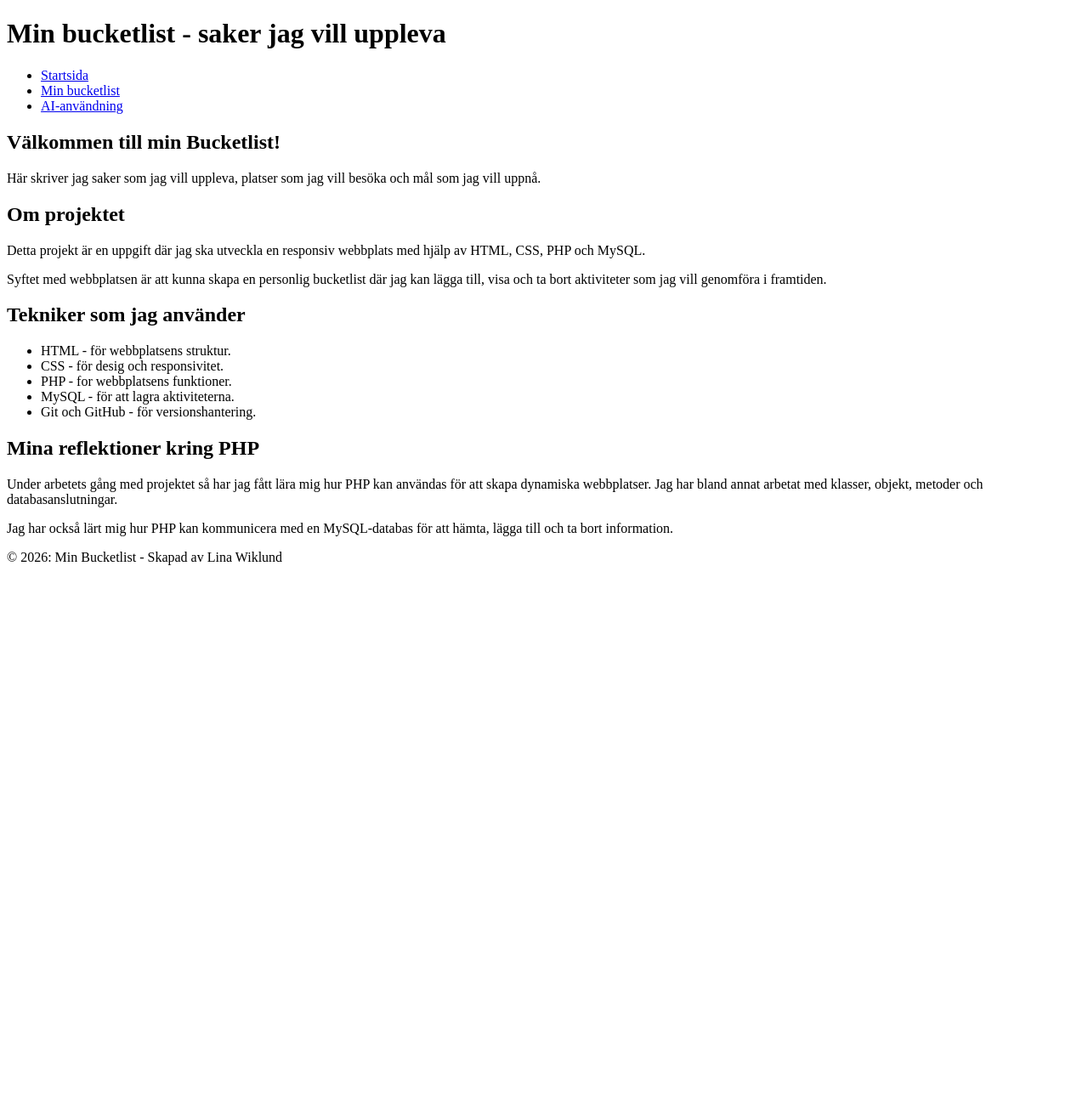
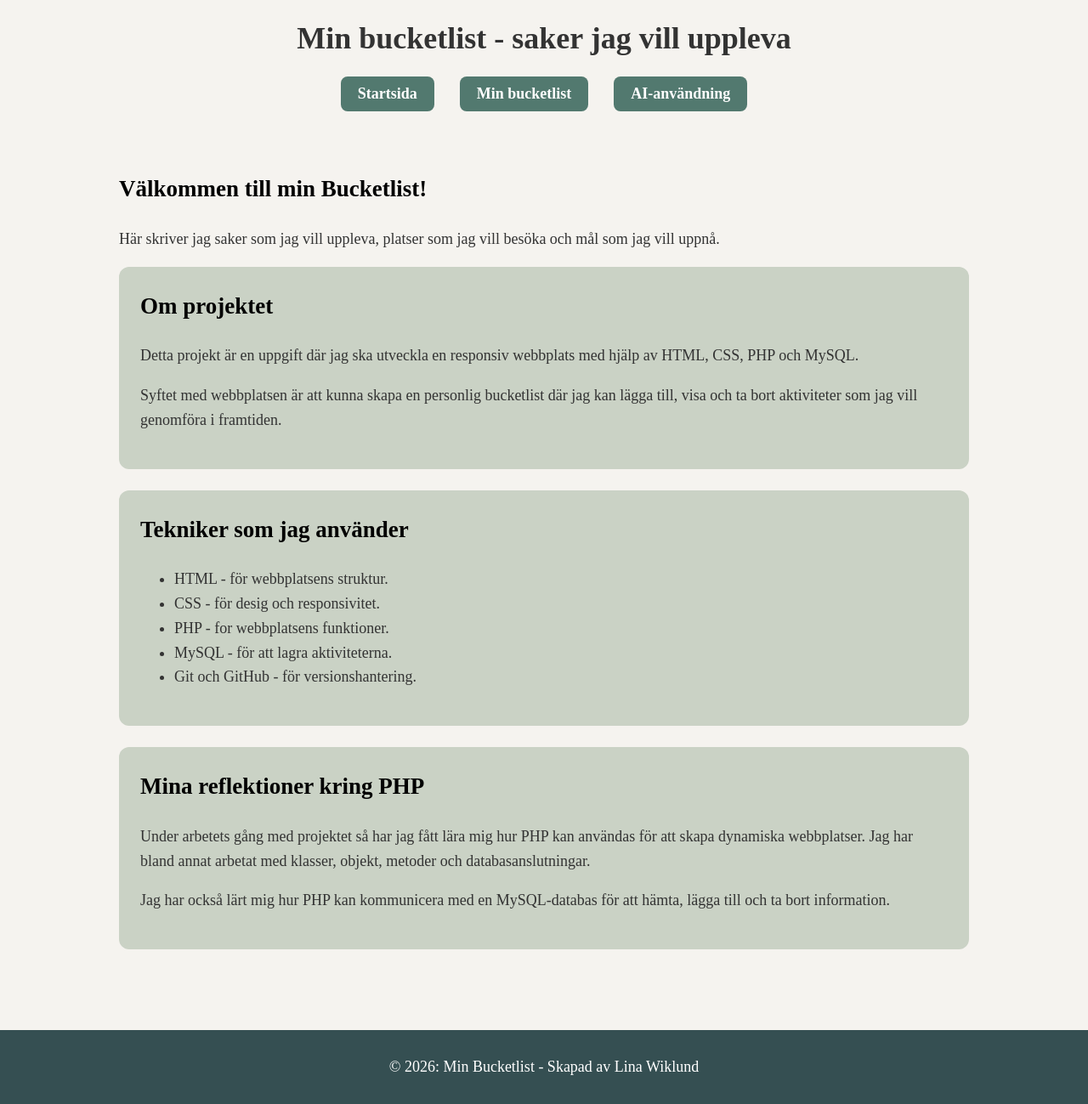
Before and after one commit to linaling92ll-sys/my-bucketlist, a PHP site: page / in a window 1280 px wide. Shown: the whole page at 85% size. Before the commit the page ends 665 px from the top, so only its background shows below. Run offline with PHP 8.4, Linux system fonts and the light colour scheme.

Commit message:
Har börjat skriva CSS för att designa webbplatsen

```diff
--- a/assets/css/style.css
+++ b/assets/css/style.css
@@ -0,0 +1,72 @@
+main {
+    max-width: 1000px;
+    margin:40px auto;
+    padding: 30px;
+    flex: 1;
+    line-height: 1.6;
+}
+
+section {
+    background-color: #CAD2C5;
+    padding: 25px;
+    margin-bottom: 25px;
+    border-radius: 12px;
+}
+
+h2 {
+    color:black;
+    margin-top: 0;
+}
+body {
+    background-color: #F5F3EF;
+    color: #333333;
+    min-height: 100vh;
+    display: flex;
+    flex-direction: column;
+    font-size: 18px;
+}
+
+header h1 {
+    text-align: center;
+    margin: 15 0 15px;
+}
+
+nav ul {
+    list-style: none;
+    padding: 0;
+    margin: 0;
+    display: flex;
+    justify-content: center;
+    gap: 30px;
+}
+
+
+nav a {
+    color: #ffffff;
+    text-decoration: none;
+    font-weight: bold;
+    background-color: #52796F;
+    padding: 10px 20px;
+    border-radius: 8px;
+    display: inline-block;
+}
+
+nav a:hover {
+    text-decoration: underline;
+}
+
+html, body {
+    margin: 0;
+    padding: 0;
+    width: 100%;
+}
+
+footer {
+    width: 100%;
+    box-sizing: border-box;
+    margin-top: auto;
+    background-color: #354F52;
+    color: white;
+    text-align: center;
+    padding: 15px;
+}
--- a/includes/header.php
+++ b/includes/header.php
@@ -4,7 +4,7 @@
     <meta charset="UTF-8">
     <meta name="viewport" content="width=device-width, initial-scale=1.0">
     <title>Min Bucketlist</title>
-    <link rel="stylesheet" href="assets/css/style.css">
+    <link rel="stylesheet" href="/my-bucketlist/assets/css/style.css?=v1">
 </head>
 <body>
     <header>
```
